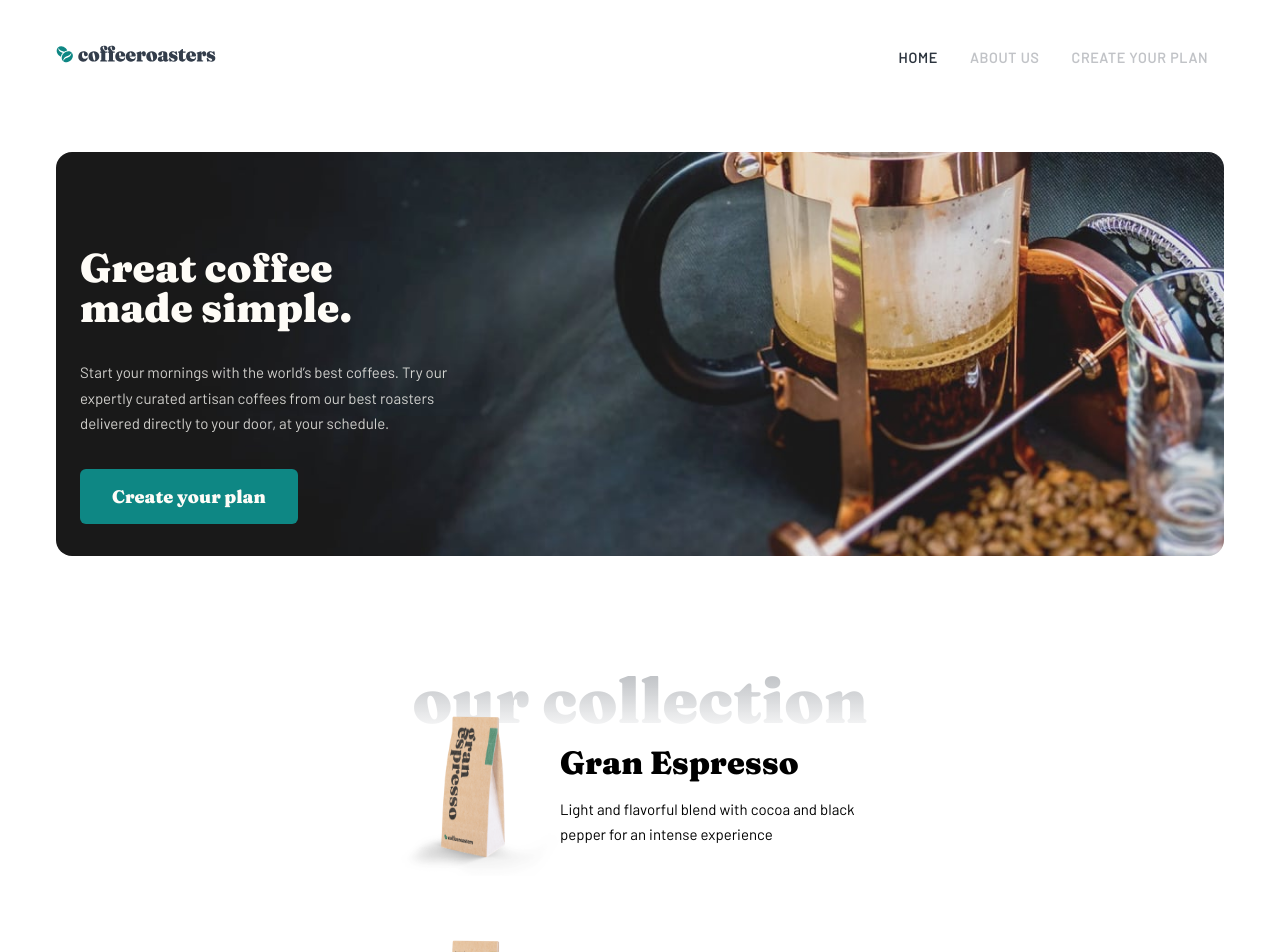
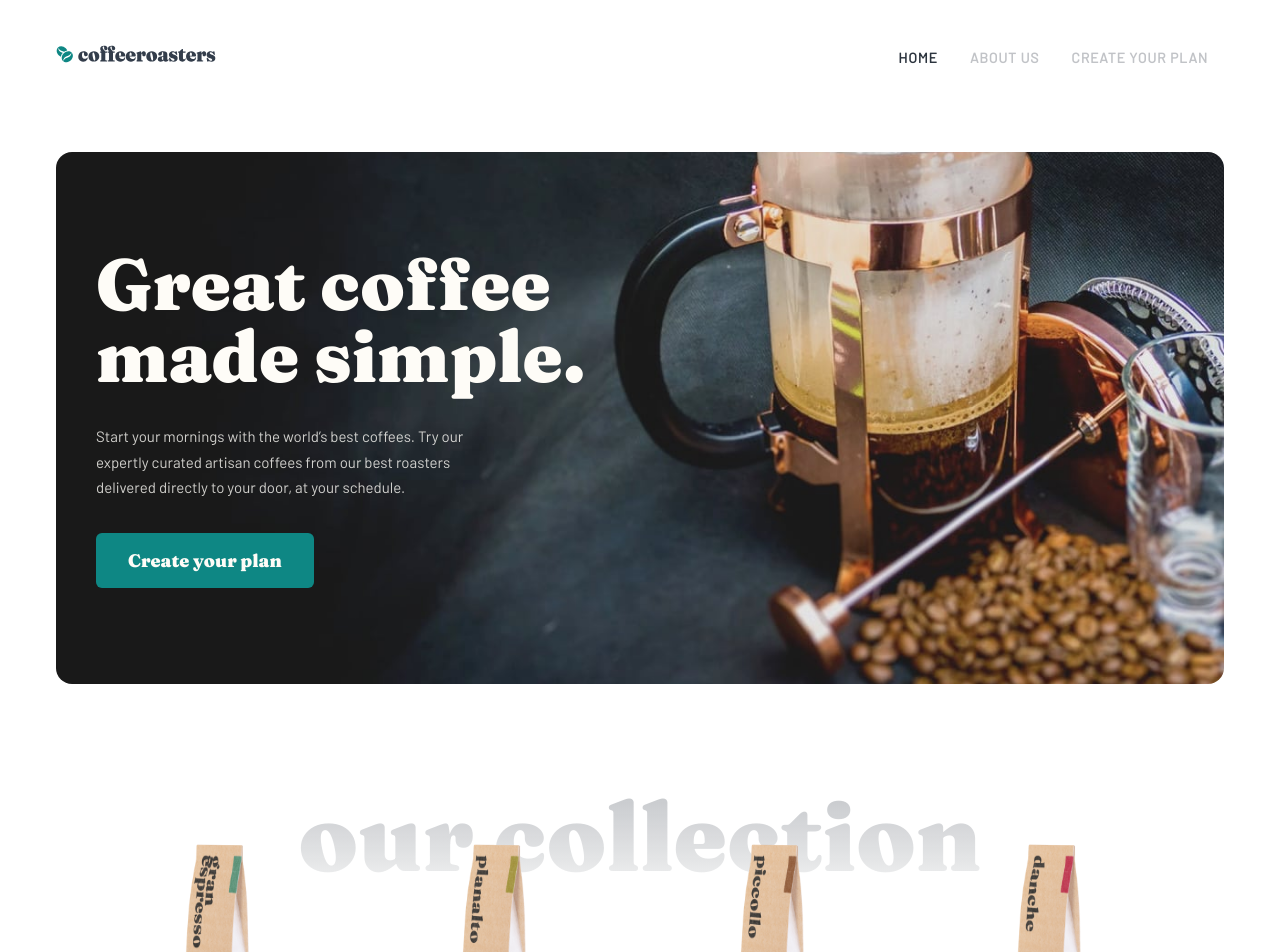
Before and after one commit to DrKlonk/fem-coffee, a Vue app: page / in a window 1280 px wide. Shown: the top 952 px of the page. Built offline with nearby package versions, Linux system fonts and the light colour scheme; what vue-window-size would draw is missing.

Commit message:
responsive coffees

```diff
--- a/src/components/shared/HeroImage.vue
+++ b/src/components/shared/HeroImage.vue
@@ -78,6 +78,11 @@ export default {
       width: 23rem;
     }
   }
+
+  @include respond(tab-land) {
+    padding: 6rem 2.5rem;
+  }
+
   &__heading {
     font-size: 2.5rem;
     margin-bottom: 2rem;
@@ -85,12 +90,21 @@ export default {
     &--small {
       font-size: 1.75rem;
     }
+    @include respond(tab-land) {
+      font-size: 4.5rem;
+      width: 32rem;
+      line-height: 4.5rem;
+    }
   }
 
   &__paragraph {
     font-size: 0.9375rem;
     line-height: 1.6rem;
     color: rgba($color-light-cream, 0.8);
+
+    @include respond(tab-land) {
+      width: 25rem;
+    }
   }
 }
 </style>
--- a/src/pages/home/Coffee.vue
+++ b/src/pages/home/Coffee.vue
@@ -25,20 +25,27 @@ export default {
 </script>
 <style lang="scss" scoped>
 .coffee {
-  display: flex;
-  flex-direction: column;
-  align-items: center;
+  @include flex-col-center;
   margin-top: 4rem;
   max-width: 18rem;
+
   @include respond(tab-port) {
     flex-direction: row;
     max-width: 30rem;
+  }
+
+  @include respond(desktop) {
+    flex-direction: column;
+    max-width: 12rem;
   }
 
   &__text-container {
     @include flex-col-center;
     @include respond(tab-port) {
       align-items: start;
+    }
+    @include respond(desktop) {
+      align-items: center;
     }
   }
 
@@ -57,6 +64,10 @@ export default {
       margin-top: 0;
       text-align: left;
     }
+    @include respond(desktop) {
+      font-size: 1.5rem;
+      margin-top: 0;
+    }
   }
   &__paragraph {
     margin-top: 1rem;
@@ -64,6 +75,9 @@ export default {
     @include respond(tab-port) {
       text-align: left;
     }
+    @include respond(desktop) {
+      text-align: center;
+    }
     font-size: 0.9375rem;
     line-height: 1.5625rem;
   }
--- a/src/pages/home/Home.vue
+++ b/src/pages/home/Home.vue
@@ -83,6 +83,7 @@ export default {
 .our-collection {
   @include flex-col-center;
   margin-top: 6rem;
+  position: relative;
 
   &__heading {
     font-size: 2.5rem;
@@ -91,6 +92,11 @@ export default {
       position: absolute;
       transform: translateY(1.5rem);
       z-index: -1;
+    }
+    @include respond(tab-land) {
+      font-size: 6rem;
+      padding: 2rem;
+      transform: translateY(0);
     }
     background: -webkit-linear-gradient(
       rgba($color-grey, 0.5),
@@ -102,11 +108,14 @@ export default {
   &__list {
     list-style: none;
     width: 100%;
+    @include respond(desktop) {
+      display: flex;
+      justify-content: space-between;
+      max-width: 64rem;
+    }
   }
   &__item {
-    display: flex;
-    flex-direction: column;
-    align-items: center;
+    @include flex-col-center;
   }
 }
 
```
